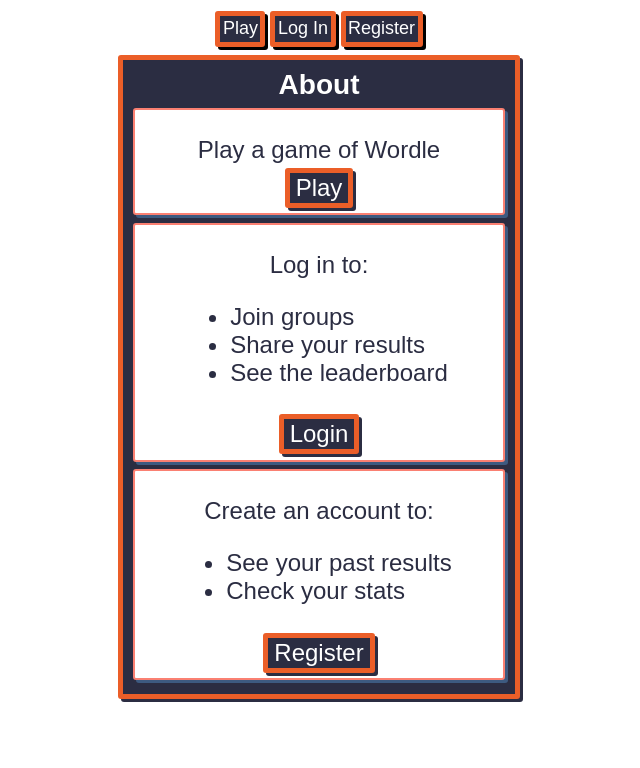
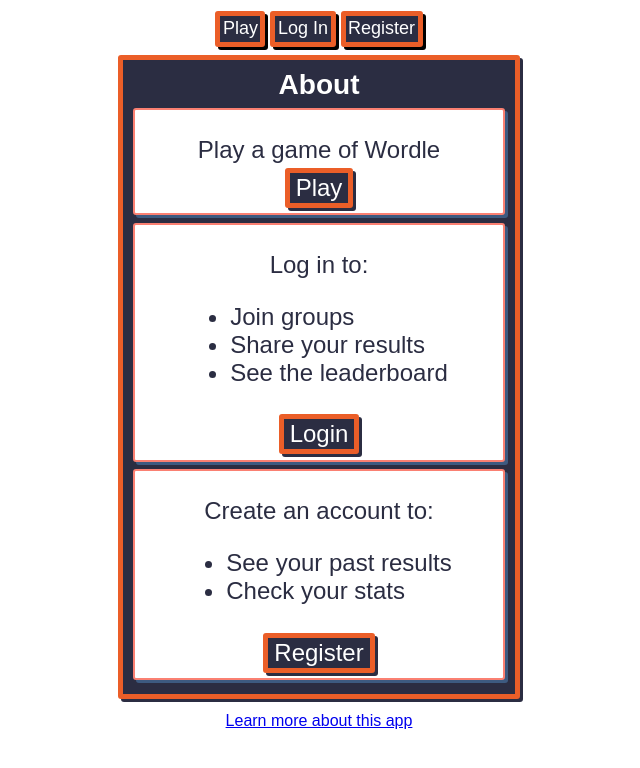
Before and after one commit to leo-mj/wordle-guess-marker, a React (Create React App) app: page / in a window 1280 px wide. Shown: the top 768 px of the page, without its empty margins (321-961 px from the left). Built offline with nearby package versions, Linux system fonts and the light colour scheme.

Commit message:
Added link to portfolio documentation site and readme content

```diff
--- a/public/index.html
+++ b/public/index.html
@@ -6,4 +6,7 @@
   <body>
     <div id="root"></div>
   </body>
+  <footer>
+    <a href="https://leo-mj.notion.site/Wordle-Clone-Multiplayer-48298ce135474138b2fb61bd487f2e03">Learn more about this app</a>
+  </footer>
 </html>
--- a/src/scss/mystyles.scss
+++ b/src/scss/mystyles.scss
@@ -9,3 +9,9 @@
 body {
   font-family: Arial, Helvetica, sans-serif;
 }
+
+footer {
+  margin-top: 1%;
+  display: flex;
+  justify-content: center;
+}
```
Also changed, not shown: 1 other file (tests, documents, lock files or other folders).
